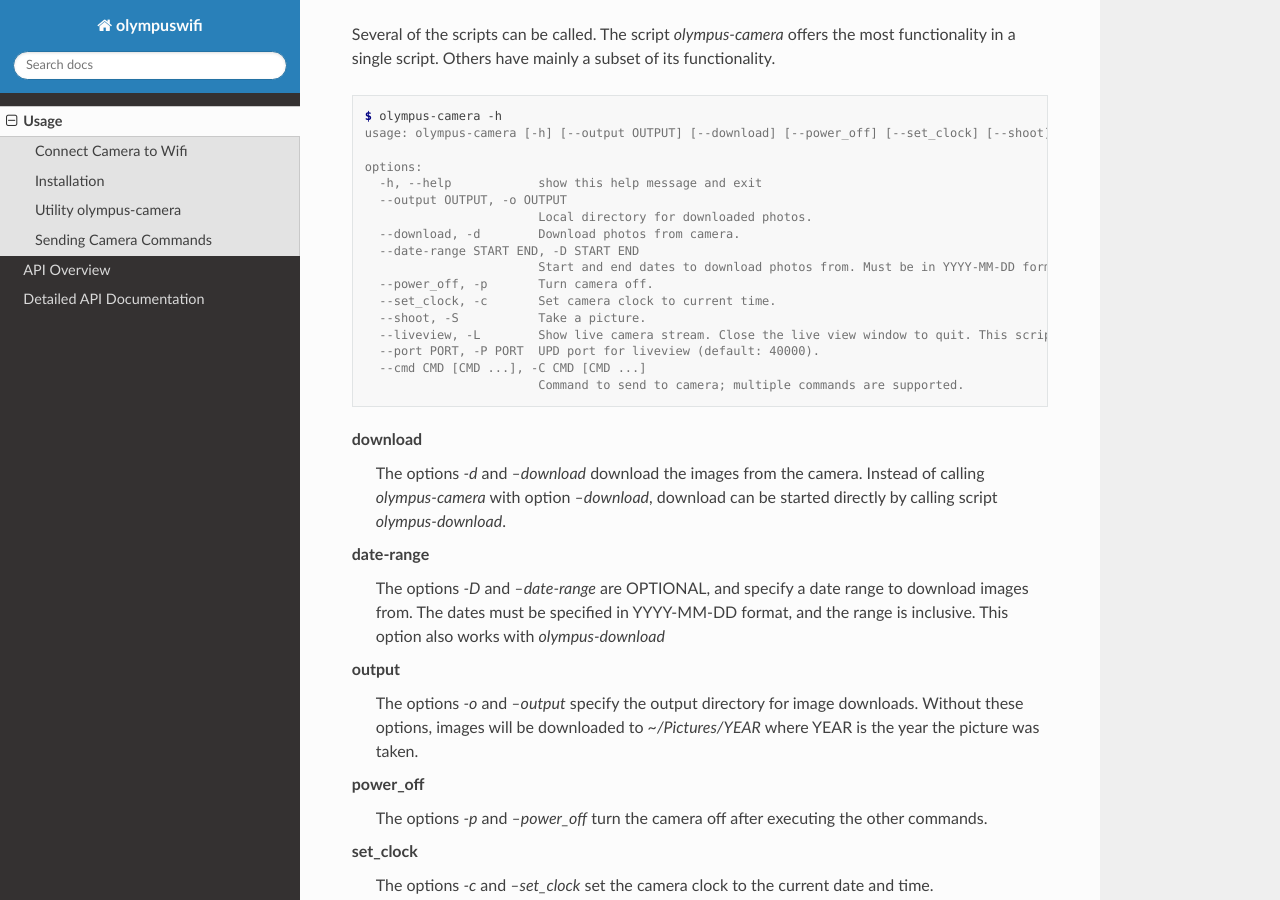
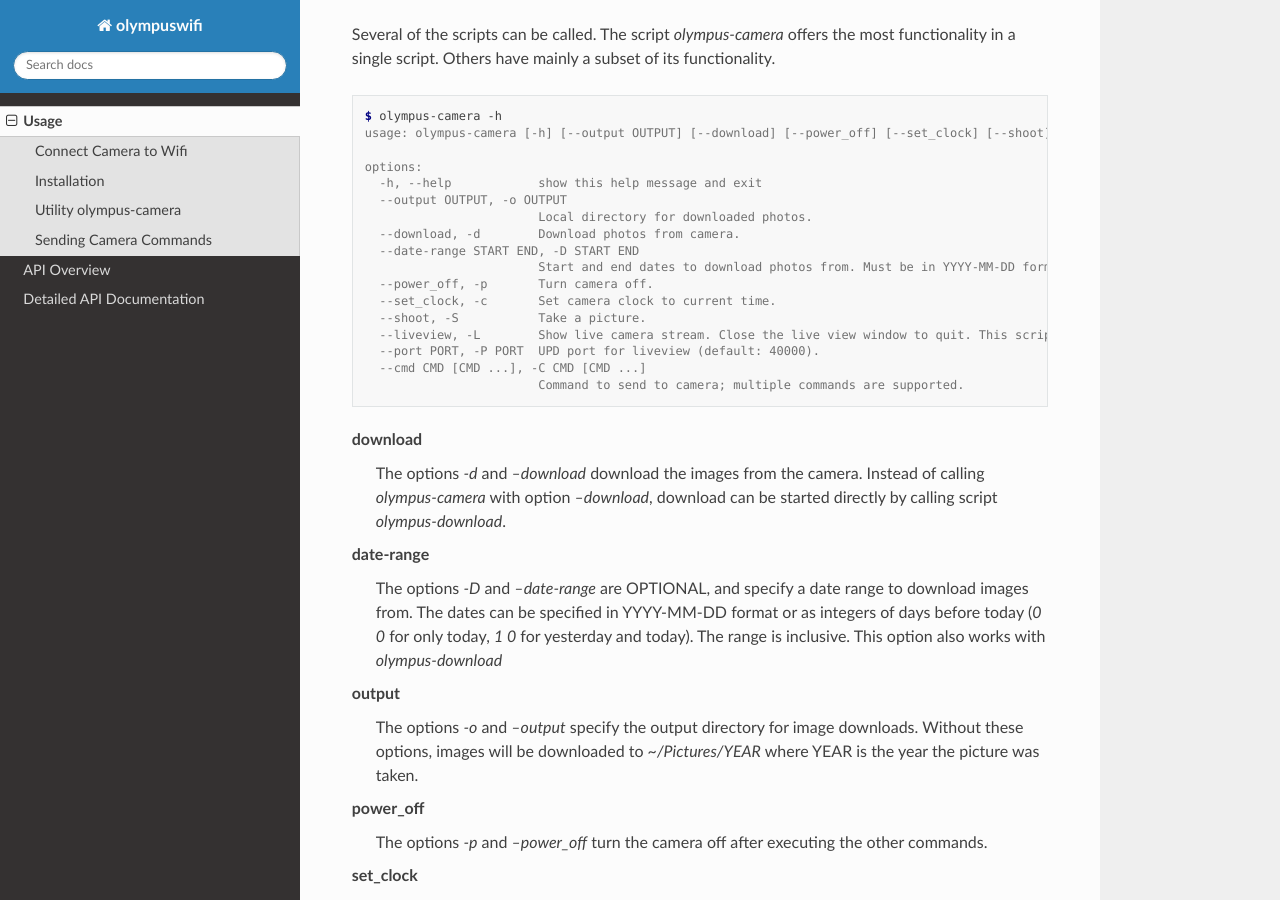
Before and after one commit to joergmlpts/olympus-wifi, a Sphinx documentation site: the page built from docs/source/usage.rst, in a window 1280 px wide and 900 px high, scrolled down 1151 px. Built offline with Sphinx 7.4.7 and the Read the Docs theme 3.1.0, drawn with Linux system fonts in a browser that asks for light colours.

Commit message:
allow for relative --date-range

```diff
--- a/docs/source/usage.rst
+++ b/docs/source/usage.rst
@@ -77,7 +77,7 @@ functionality.
                            Local directory for downloaded photos.
      --download, -d        Download photos from camera.
      --date-range START END, -D START END
-                           Start and end dates to download photos from. Must be in YYYY-MM-DD format.
+                           Start and end dates to download photos from. Must be in YYYY-MM-DD format or an integer (days before today, e.g. -D 1 0 for yesterday to today).
      --power_off, -p       Turn camera off.
      --set_clock, -c       Set camera clock to current time.
      --shoot, -S           Take a picture.
@@ -94,8 +94,10 @@ download
 
 date-range
   The options *-D* and *--date-range* are OPTIONAL, and specify a date range to
-  download images from. The dates must be specified in YYYY-MM-DD format, and
-  the range is inclusive. This option also works with *olympus-download*
+  download images from. The dates can be specified in YYYY-MM-DD format or as
+  integers of days before today (*0 0* for only today, *1 0* for yesterday
+  and today).
+  The range is inclusive. This option also works with *olympus-download*
 
 output
   The options *-o* and *--output* specify the output directory for image
```
Also changed, not shown: 2 other files.
